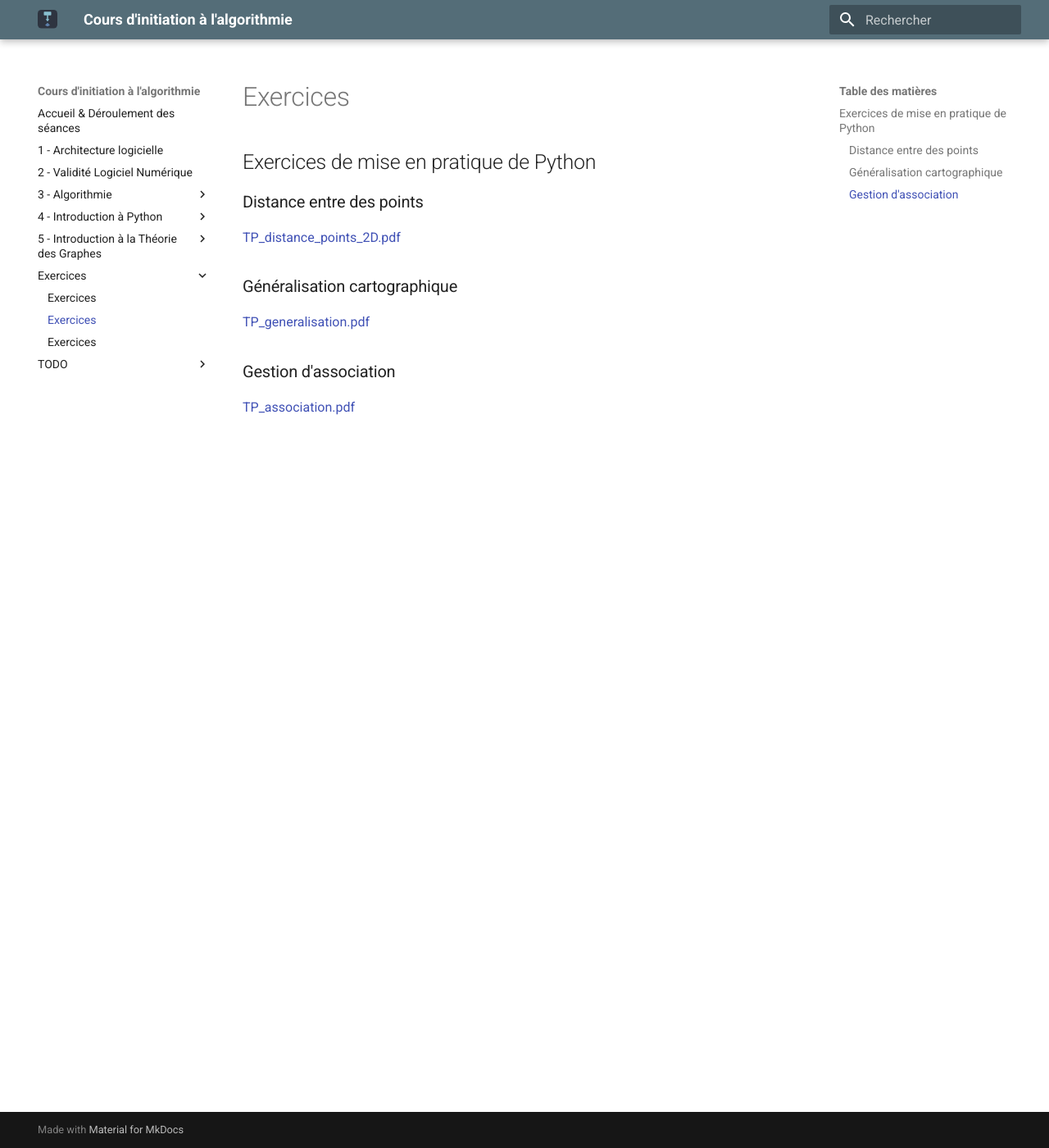
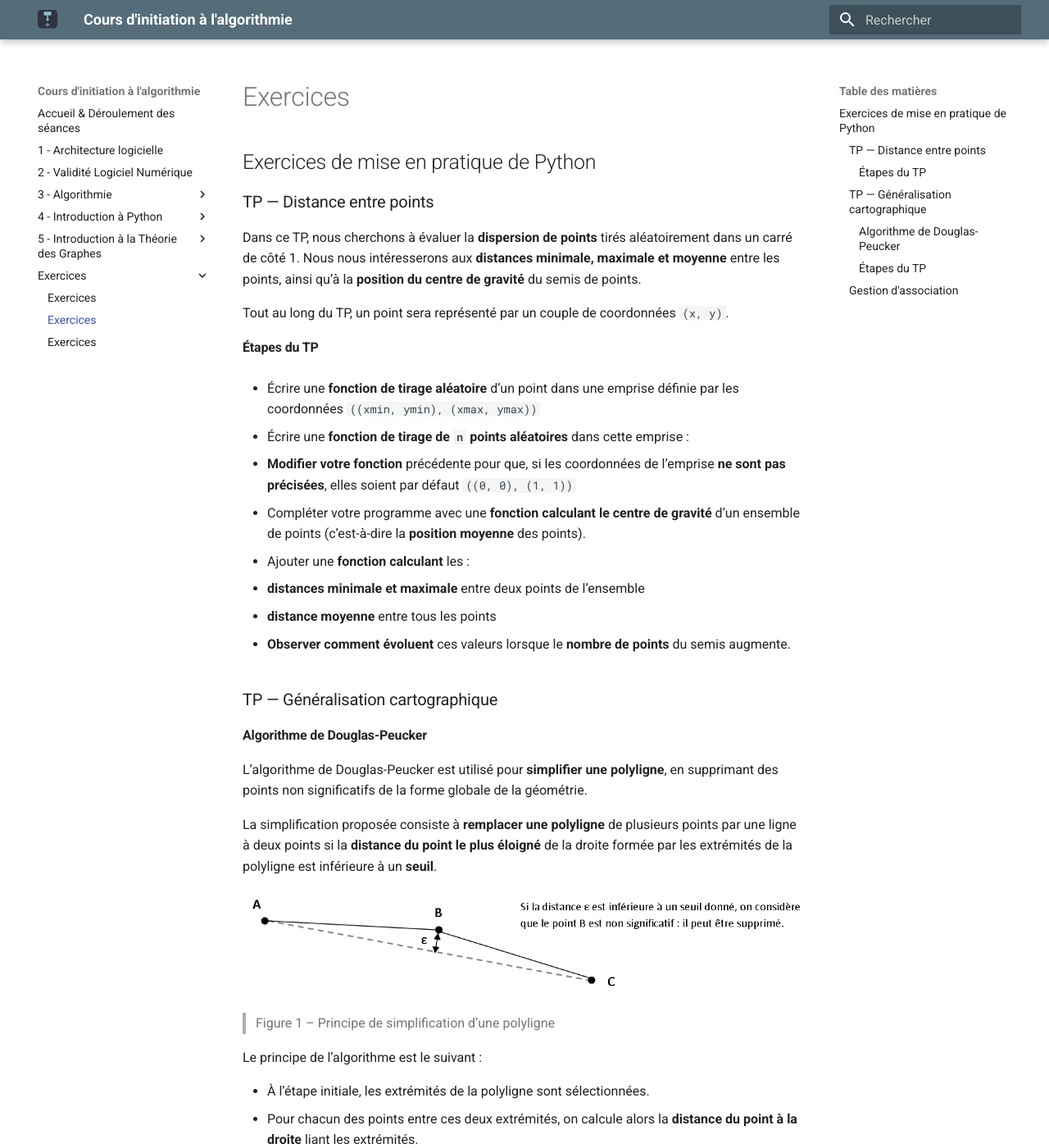
Before and after one commit to azarz/cours_algo_M1, an MkDocs documentation site: the page built from docs/4.c_exercices_python.md, in a window 1280 px wide and 1400 px high. Shown: the whole window at 82% size. Built offline with MkDocs 1.6.1 and Material for MkDocs 9.7.7, drawn with Linux system fonts in a browser that asks for light colours; some of the changed text lies outside the part shown.

Commit message:
conversion de 2 TP python en md

```diff
--- a/docs/4.c_exercices_python.md
+++ b/docs/4.c_exercices_python.md
@@ -1,10 +1,94 @@
 # Exercices de mise en pratique de Python
 
-## Distance entre des points
-[TP_distance_points_2D.pdf](tp/TP_distance_points_2D.pdf)
+## TP — Distance entre points
 
-## Généralisation cartographique
-[TP_generalisation.pdf](tp/TP_generalisation.pdf)
+Dans ce TP, nous cherchons à évaluer la **dispersion de points** tirés aléatoirement dans un carré de côté 1.
+Nous nous intéresserons aux **distances minimale, maximale et moyenne** entre les points,
+ainsi qu’à la **position du centre de gravité** du semis de points.
+
+Tout au long du TP, un point sera représenté par un couple de coordonnées `(x, y)`.
+
+### Étapes du TP
+
+- Écrire une **fonction de tirage aléatoire** d’un point dans une emprise définie par les coordonnées `((xmin, ymin), (xmax, ymax))`
+
+- Écrire une **fonction de tirage de `n` points aléatoires** dans cette emprise :
+
+- **Modifier votre fonction** précédente pour que, si les coordonnées de l’emprise **ne sont pas précisées**, elles soient par défaut `((0, 0), (1, 1))`
+
+- Compléter votre programme avec une **fonction calculant le centre de gravité** d’un ensemble de points (c’est-à-dire la **position moyenne** des points).
+
+- Ajouter une **fonction calculant** les :
+  - **distances minimale et maximale** entre deux points de l’ensemble
+  - **distance moyenne** entre tous les points
+
+- **Observer comment évoluent** ces valeurs lorsque le **nombre de points** du semis augmente.
+
+
+## TP — Généralisation cartographique
+
+### Algorithme de Douglas-Peucker
+
+L’algorithme de Douglas-Peucker est utilisé pour **simplifier une polyligne**, en supprimant des points non significatifs de la forme globale de la géométrie.
+
+La simplification proposée consiste à **remplacer une polyligne** de plusieurs points par une ligne à deux points si la **distance du point le plus éloigné** de la droite formée par les extrémités de la polyligne est inférieure à un **seuil**.
+
+![Figure 1](img/dougpeuck-0.png)
+> Figure 1 – Principe de simplification d’une polyligne
+
+Le principe de l’algorithme est le suivant :
+
+- À l’étape initiale, les extrémités de la polyligne sont sélectionnées.
+- Pour chacun des points entre ces deux extrémités, on calcule alors la **distance du point à la droite** liant les extrémités.
+
+La suite du traitement dépend de la valeur de la distance maximale ainsi calculée :
+
+1. S’il n’y a **aucun point**, l’algorithme se termine (la ligne n’est pas simplifiable) ;
+2. Si la **distance maximale est inférieure à un seuil donné**, on supprime tous les points (ils sont non significatifs) ;
+3. Si la **distance maximale est supérieure au seuil**, la ligne n’est pas simplifiable :
+   - on **divise** la polyligne en deux parties allant :
+     - de la première extrémité au point intermédiaire le plus distant
+     - du point intermédiaire le plus distant à la deuxième extrémité
+   - on **répète l’opération sur les deux parties**.
+
+![Figure 2](img/dougpeuck-1.png)
+> Figure 2 – Principe de l’algorithme de Douglas-Peucker — source Wikipedia
+
+---
+
+Dans tout ce qui suit :
+
+- un **point** est représenté par un couple de coordonnées `(x, y)`
+- une **droite ou un segment** est représenté par un couple de couples de coordonnées :
+  `((x_a, y_a), (x_b, y_b))`
+
+Nous commencerons par écrire des **fonctions générales** qui seront utiles pour l’implémentation de l’algorithme à la question suivante.
+
+---
+
+### Étapes du TP
+
+- Écrire une fonction **calculant la pente d’une droite**
+- Écrire une fonction **calculant l’ordonnée à l’origine** d’une droite
+  (elle prend en paramètre les coordonnées d’un point A de la droite ainsi que sa pente)
+
+- Ajouter une fonction `distance(point, droite)`
+  Cette fonction calcule la distance d’un point A à une droite.
+  Elle devra **gérer les cas particuliers** des droites verticales ou horizontales.
+
+Dans le cas général, pour une droite d’équation :
+`y = p * x + m`
+la distance d’un point `A(xA, yA)` à cette droite est donnée par la formule :
+
+\[
+d = \frac{ |p \cdot x_A - y_A + m| }{ \sqrt{1 + p^2} }
+\]
+
+- Écrire une fonction `douglas_peuker(points, e)`
+  Cette fonction **simplifie une liste de points** selon la méthode de Douglas-Peucker, avec un **seuil `e`**
+
+- Tester différents seuils sur la liste de points suivante : `(0,0), (1,0), (10,1), (11,1), (15,2), (17,1), (20,1), (27,0), (28,4), (30,6), (33,8), (34,0)`
+
 
 ## Gestion d'association
 [TP_association.pdf](tp/TP_association.pdf)
--- a/mkdocs.yml
+++ b/mkdocs.yml
@@ -18,8 +18,6 @@ nav:
         - "Exercices d'Algorithmie": 3.c_exercices_algo.md
         - "Exercices de Python": 4.c_exercices_python.md
         - "Exercices de Théorie des Graphes": 5.c_exercices_tdg.md
-    - TODO:
-        - "Liste des Tâches": todo.md
 markdown_extensions:
     - attr_list
     - pymdownx.emoji:
```
Also changed, not shown: docs/img/dougpeuck-0.png (added), docs/img/dougpeuck-1.png (added), todo.md (renamed from docs/todo.md), 2 other files.
